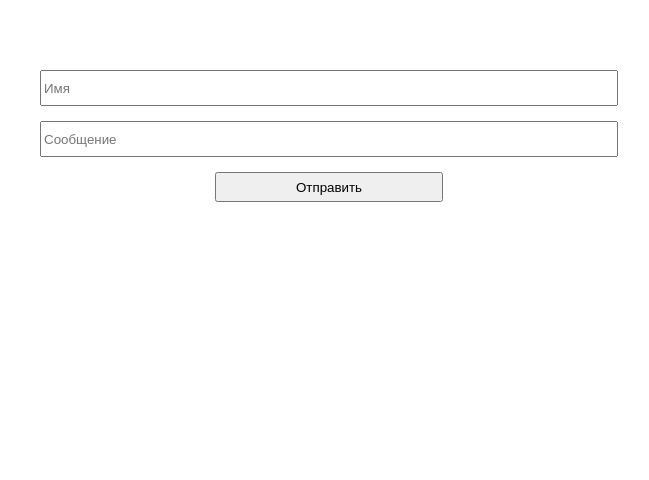
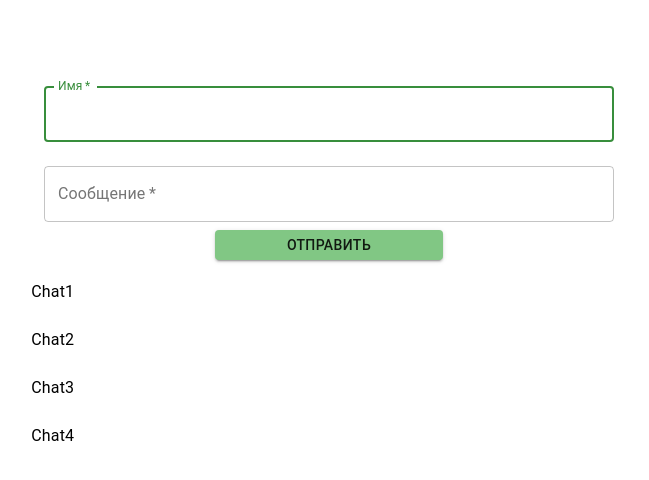
Before and after one commit to Nikitoskaluv/React_Kosatreva_Anastasiya, a React (Create React App) app in the folder homeworks_react/: page / in a window 1280 px wide. Shown: the top 480 px of the page, without its empty margins (311-960 px from the left). Built offline with nearby package versions, Linux system fonts and the light colour scheme.

Commit message:
Homework_3

```diff
--- a/homeworks_react/package.json
+++ b/homeworks_react/package.json
@@ -3,9 +3,15 @@
   "version": "0.1.0",
   "private": true,
   "dependencies": {
+    "@emotion/react": "^11.7.0",
+    "@material-ui/core": "^4.12.3",
+    "@material-ui/icons": "^4.11.2",
+    "@mui/icons-material": "^5.2.1",
+    "@mui/material": "^5.2.3",
     "@testing-library/jest-dom": "^5.15.1",
     "@testing-library/react": "^11.2.7",
     "@testing-library/user-event": "^12.8.3",
+    "nanoid": "^3.1.30",
     "react": "^17.0.2",
     "react-dom": "^17.0.2",
     "react-scripts": "4.0.3",
--- a/homeworks_react/src/App.css
+++ b/homeworks_react/src/App.css
@@ -1,9 +1,4 @@
-.messageBlock{
-    display: flex;
-    flex-direction: row;
-    align-items: baseline;
-    justify-content: center;
-}
+
 
 .App{
   width:100%
@@ -13,14 +8,21 @@ width:1140px;
 margin: 0 auto;
 padding:70px
 }
-input{
+.input{
   width:50%;
-  margin: 0 auto;
-  height: 30px;
-  margin-bottom: 15px;
+}
 
+ ul {
+  list-style-type: none;
 
-}
+ }
+  li{
+    display: flex;
+    flex-direction: row;
+    align-items: baseline;
+    justify-content: center;
+  }
+
 .formWrapper{
 display: flex;
 flex-direction: column;
@@ -33,3 +35,10 @@ button{
 p{
   margin-left: 10px;
 }
+.messageField{
+  display: flex;
+    flex-direction: row;
+    justify-content: space-around;
+
+
+}
--- a/homeworks_react/src/App.js
+++ b/homeworks_react/src/App.js
@@ -1,11 +1,22 @@
 import './App.css';
-import React, { useState, useEffect } from "react";
+import React, { useState, useEffect, useCallback, useRef } from "react";
+import { TextField, Button, } from '@material-ui/core';
+// import { nanoid } from 'nanoid';
+import { ChatList } from './components/ChatList';
 
 
 const App = (props) => {
   const [messageList, setMessageList] = useState([]);
   const [text, setText] = useState('');
   const [name, setName] = useState('');
+
+  const inputNameRef = useRef(null);
+
+
+  useEffect((name) => {
+    inputNameRef.current.focus();
+
+  }, [name])
 
   const onChangeName = (event) => {
     setName(event.target.value)
@@ -20,16 +31,17 @@ const App = (props) => {
     clearForm();
   }
 
-  const sendMessage = (author, message) => {
-    const copyMessageList = [...messageList];
-    copyMessageList.name = author;
-    copyMessageList.text = message;
+
+  const sendMessage = useCallback((author, message) => {
+    const copyMessageList = [...messageList]
     copyMessageList.push({
-      name: copyMessageList.name,
-      text: copyMessageList.text
+      name: author,
+      text: message
     })
     setMessageList(copyMessageList);
-  }
+  }, [messageList]);
+
+
   const clearForm = () => {
     setName('');
     setText('')
@@ -50,25 +62,38 @@ const App = (props) => {
         clearTimeout(timerBot);
       }
     }
-  }, [messageList]);
+  }, [messageList, sendMessage]);
 
 
   return (<div className="App">
     <div className="wrapper">
       <form onSubmit={onSubmit} action=''>
         <div className="formWrapper">
-          <input placeholder="Имя" type="text" onChange={onChangeName} value={name} />
-          <input type="text" placeholder="Сообщение" onChange={onChangeText} value={text} />
-          <button type="submit">Отправить</button>
+          <TextField id="outlined-name" label="Имя" variant="outlined" required onChange={onChangeName} value={name} className="input" margin="normal"
+            inputRef={inputNameRef}
+          />
+
+          <TextField id="outlined-text" label="Сообщение" variant="outlined" required onChange={onChangeText} value={text} className="input" margin="normal"
+          />
+          <Button variant="contained" type="submit" color="secondary">Отправить</Button>
+
         </div>
       </form>
-      <div >
-        {messageList.map((message) => {
-          return <div className="messageBlock"><h3>{message.name}</h3><p>{message.text}</p></div>
-        })}
+      <div className="messageField">
+        <ChatList />
+        <ul className="messageBlock">
+
+          {/* {messageList.map((message) => {
+          return <li key={nanoid(6)}><h3>{message.name}</h3><p>{message.text}</p></li>
+        })} */}
+
+          {messageList.map((message, index) => {
+            return <li key={index}><h3>{message.name}</h3><p>{message.text}</p></li>
+          })}
+        </ul>
+
       </div>
     </div>
-
 
   </div>)
 }
--- /dev/null
+++ b/homeworks_react/src/components/ChatList.js
@@ -0,0 +1,37 @@
+import { List, ListItem, ListItemText } from '@material-ui/core';
+import React from 'react';
+
+export const ChatList = () => {
+    const chats = [
+        {
+            name: "Chat1",
+            id: "1"
+        },
+        {
+            name: "Chat2",
+            id: "2"
+        },
+        {
+            name: "Chat3",
+            id: "3"
+        },
+        {
+            name: "Chat4",
+            id: "4"
+        },
+    ];
+
+    return (
+        <List >
+            {chats.map((chat) => {
+                return (
+                    <ListItem
+                        key={chat.id}>
+                        <ListItemText primary={chat.name}>
+                        </ListItemText>
+                    </ListItem>
+                )
+            })}
+        </List>
+    );
+}
--- a/homeworks_react/src/index.js
+++ b/homeworks_react/src/index.js
@@ -3,10 +3,30 @@ import ReactDOM from 'react-dom';
 import './index.css';
 import App from './App';
 import reportWebVitals from './reportWebVitals';
+import { ThemeProvider } from '@material-ui/core';
+import { createTheme } from '@material-ui/core';
+
+
+const theme = createTheme({
+  palette: {
+    primary: {
+      main: "#388e3c",
+    },
+    secondary: {
+      main: "#81c784",
+    }
+  }
+})
+
+
+
+
 
 
 ReactDOM.render(
-  <App />,
+  <ThemeProvider theme={theme}>
+    <App />
+  </ThemeProvider>,
   document.getElementById('root'))
 
 
```
Also changed, not shown: 1 other file (tests, documents, lock files or other folders).
